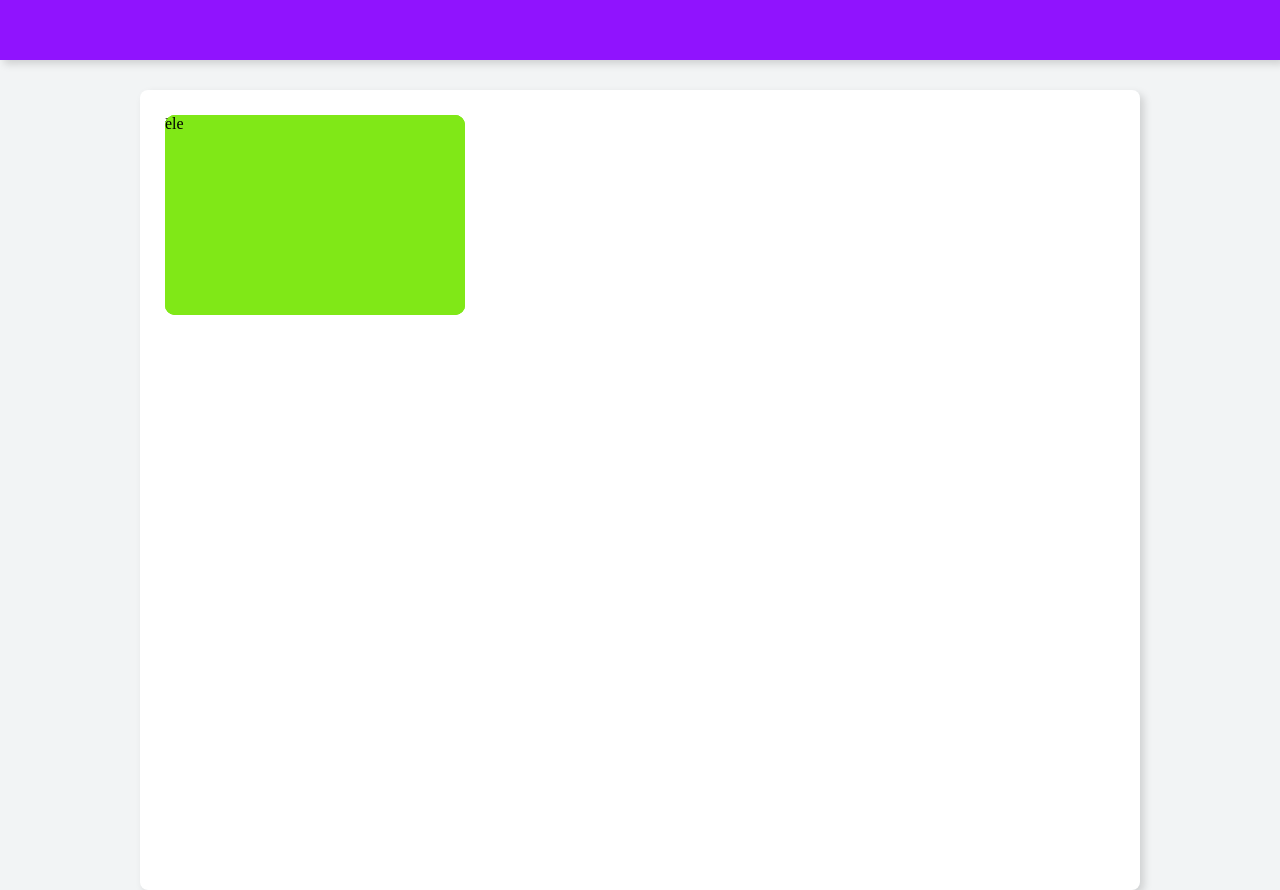
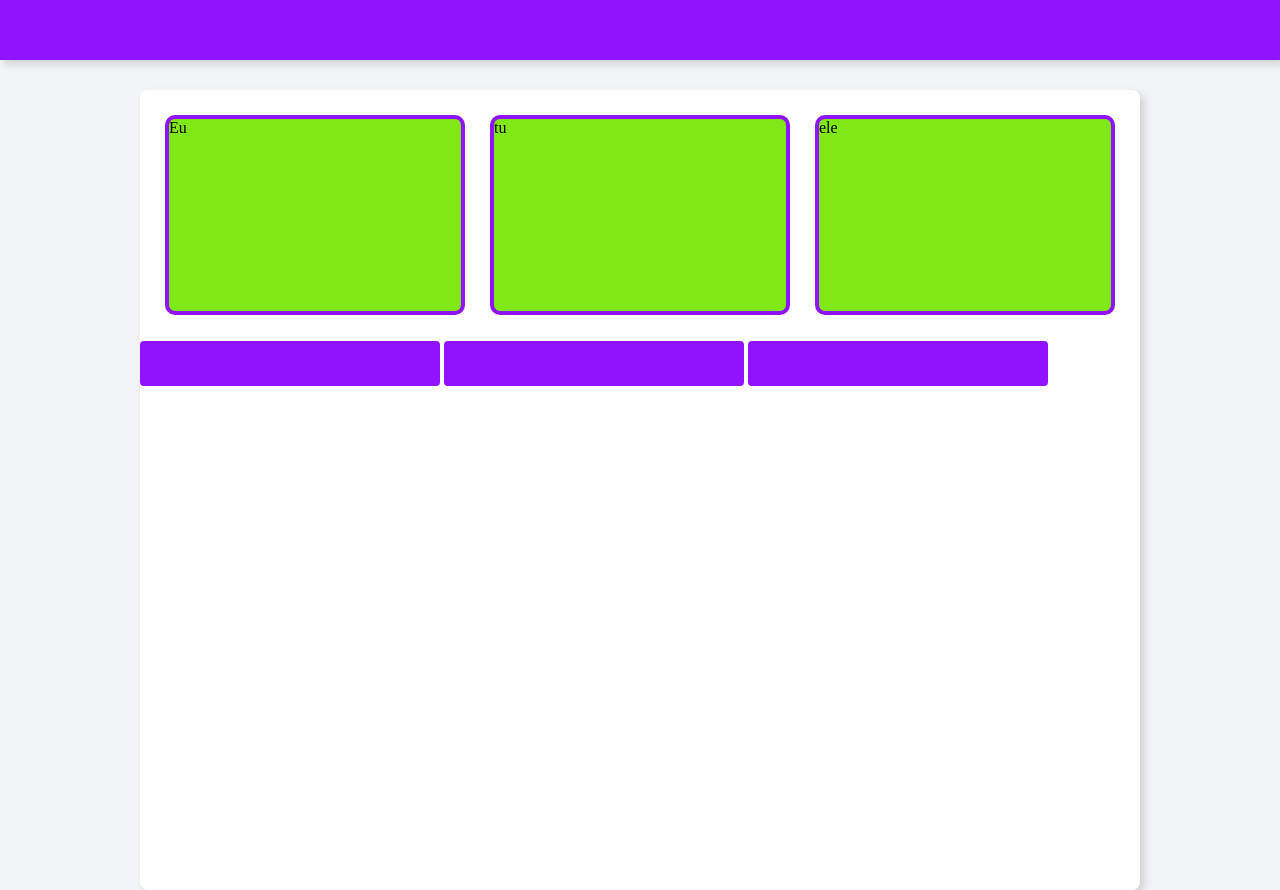
Before and after one commit to Guilherme19884/treinos-Css, a plain HTML site: page aulas html e css Udemy/index.html in a window 1280 px wide. Drawn offline with Linux system fonts and the light colour scheme.

Commit message:
correcao das box e acrescimos do btn

```diff
--- a/aulas html e css Udemy/index.html
+++ b/aulas html e css Udemy/index.html
@@ -16,9 +16,10 @@
       <div class="box">Eu</div>
       <div class="box">tu</div>
       <div class="box">ele</div>
-      <div></div>
-      <div></div>
-      <div></div>
+      <dic class="clearfix"></dic>
+      <div class="btn"></div>
+      <div class="btn"></div>
+      <div class="btn"></div>
     </main>
   </body>
 </html>
--- a/aulas html e css Udemy/style.css
+++ b/aulas html e css Udemy/style.css
@@ -28,11 +28,29 @@ main {
 .box {
   width: 300px;
   height: 200px;
-  display: block;
+  display: block; /* Posso usar também o inline-block para tirar o margin collapse não precisa usar o position absolute*/
   background-color: #80e817;
   border-radius: 10px;
   margin-left: 25px;
   margin-top: 25px;
-  position: absolute; /* quer dizer que o elemnto está posicionado abs*/
+  float: left;
+  border: 4px #9013fe solid;
+  box-sizing: border-box;
+}
+
+.btn {
+  width: 300px;
+  height: 45px;
+  background-color: #9013fe;
+  border-radius: 4px;
+  display: block;
+  margin-top: 25px;
   display: inline-block;
 }
+
+.clearfix {
+  width: 100%;
+  height: 1px;
+  display: block;
+  clear: both;
+}
```
